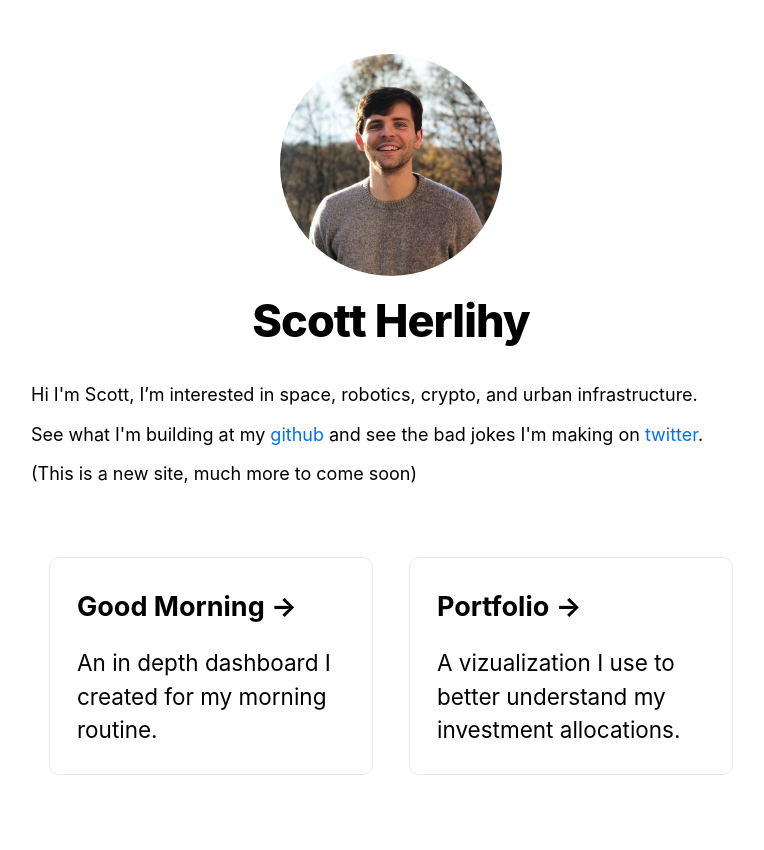
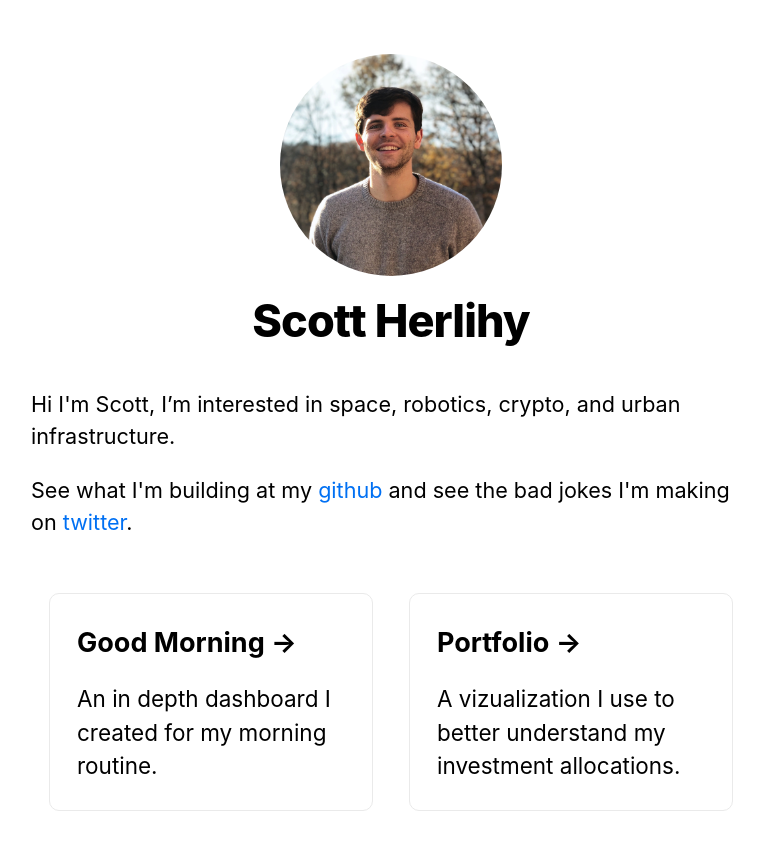
Before and after one commit to scottherlihy/websites, a Next.js app in the folder personal-website/: page / in a window 1280 px wide. Shown: the top 850 px of the page, without its empty margins (249-1013 px from the left). Built offline with nearby package versions, Linux system fonts and the light colour scheme.

Commit message:
Adjusting homepage margins

```diff
--- a/personal-website/pages/index.js
+++ b/personal-website/pages/index.js
@@ -12,10 +12,6 @@ export default function Home() {
       <section className={utilStyles.headingMd}>
         <p>Hi I'm Scott, I’m interested in space, robotics, crypto, and urban infrastructure.</p>
         <p>See what I'm building at my <a href="https://github.com/scottherlihy"> github</a> and see the bad jokes I'm making on <a href="https://twitter.com/________scott"> twitter</a>.</p>
-
-        <p>
-          (This is a new site, much more to come soon)
-        </p>
       </section>
       {/* <Portfolio></Portfolio> */}
 
@@ -42,7 +38,7 @@ export default function Home() {
           flex-wrap: wrap;
 
           max-width: 800px;
-          margin-top: 3rem;
+          margin-top: 2rem;
         }
 
         .card {
--- a/personal-website/styles/utils.module.css
+++ b/personal-website/styles/utils.module.css
@@ -21,8 +21,8 @@
   }
 
   .headingMd {
-    font-size: 1.0rem;
-    line-height: 1.2;
+    font-size: 1.2rem;
+    line-height: 1.5;
   }
 
   .borderCircle {
```
